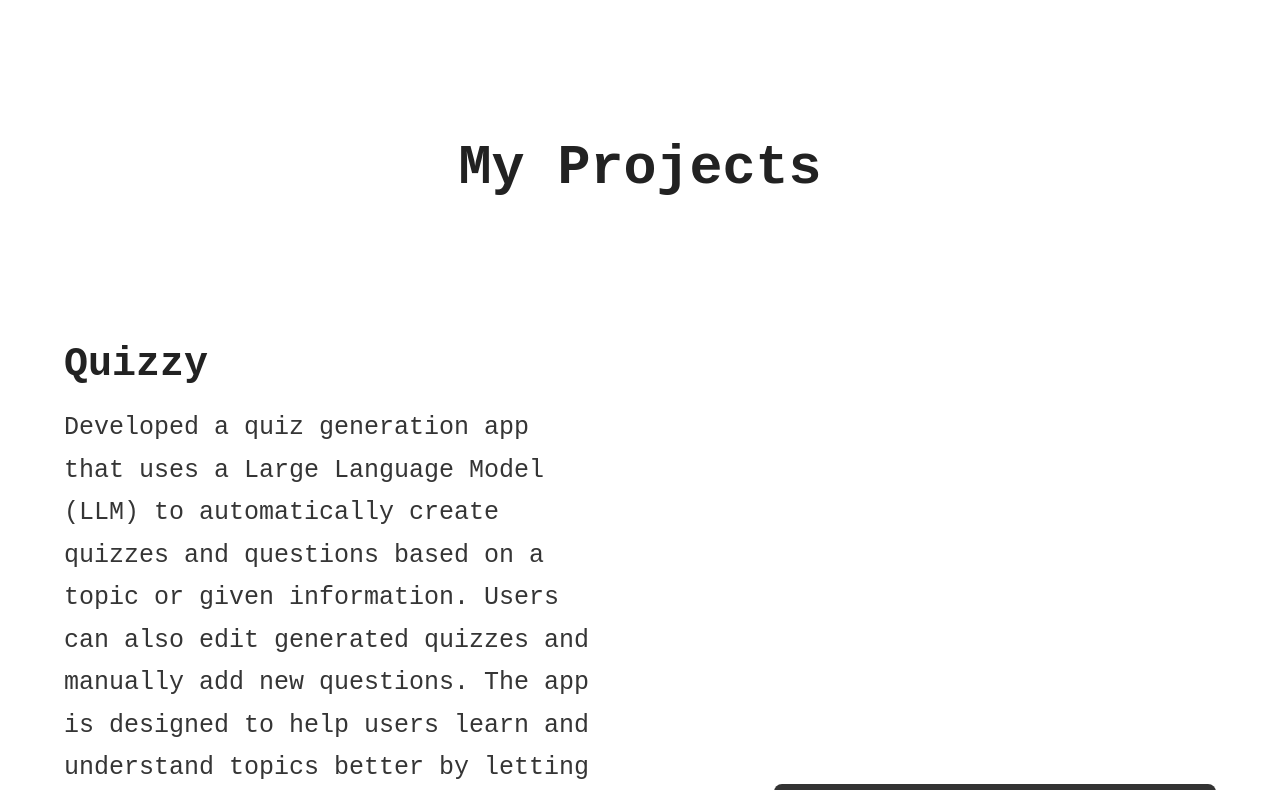
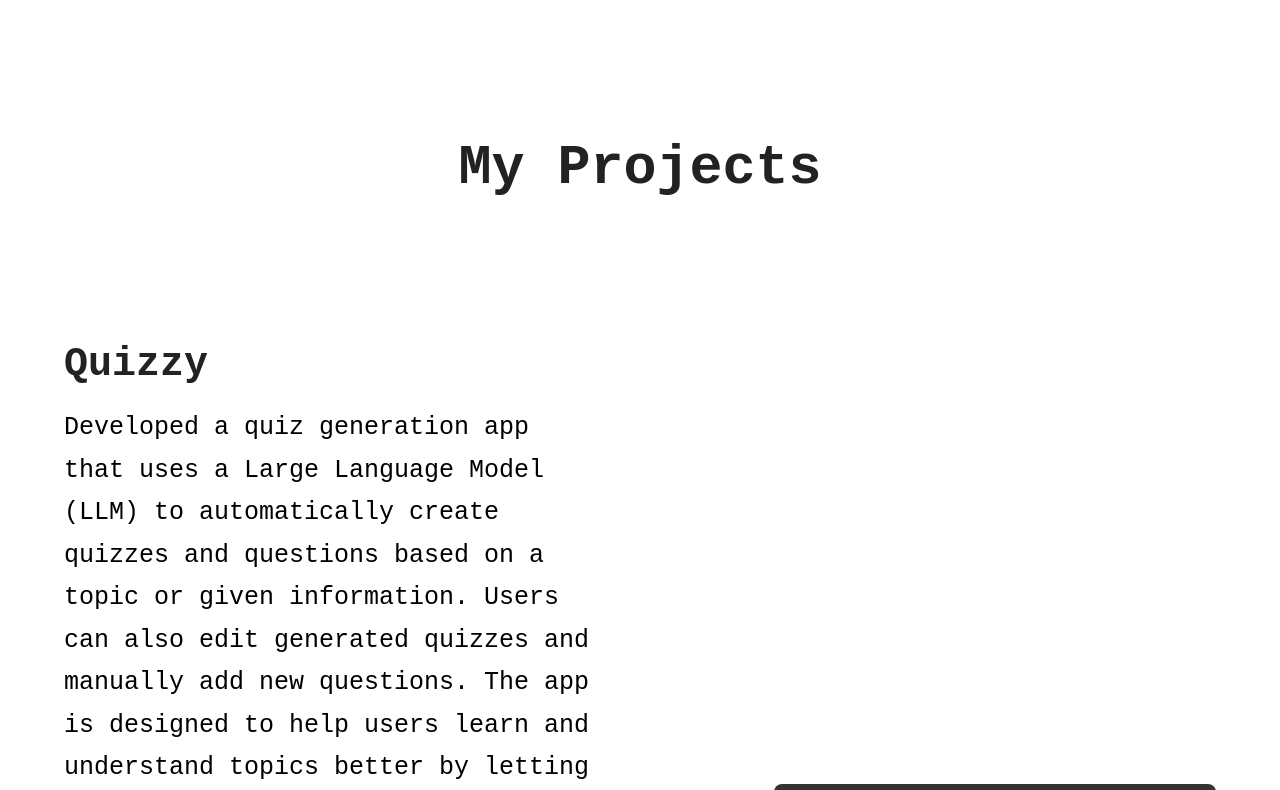
Before and after one commit to cruetto/PortfolioWebsite, a plain HTML site: page index.html in a window 1280 px wide. Shown: the part 2010-2800 px from the top of the page. Drawn offline with Linux system fonts and the light colour scheme; grey boxes are pictures that could not be loaded.

Commit message:
Text translation, image maxheight, text color

```diff
--- a/css/main.css
+++ b/css/main.css
@@ -37,7 +37,7 @@
     --lt-background-secondary-color: #f8f8f8; /* Slightly darker bg */
     --lt-background-header-color: rgba(253, 253, 253, 0.95); /* Header bg */
     --lt-background-border-color: #dddddd; /* Borders */
-    --lt-text-secondary-color: #353535; /* Grey text */
+    --lt-text-secondary-color: #000000; /* Grey text */
     --lt-shadow-color: rgba(0, 0, 0, 0.1); /* Lighter Shadow */
     --lt-button-bg-color: #f0f0f0; /* Button background */
 
--- a/css/projects.css
+++ b/css/projects.css
@@ -57,7 +57,10 @@ body.light-theme .ViewProject:hover::before { background: var(--lt-second-color)
 /* Common Media Styles (Image/Video) */
 article.Portfolio .Photo,
 article.Portfolio2 .Photo {
-    width: 100%; height: auto; max-height: 70vh; border-radius: 8px;
+    width: 100%;
+    height: auto;
+    /* max-height: 70vh;  */
+    border-radius: 8px;
     display: block; object-fit: cover; /* Or contain */
     /* Parallax transform applied by JS */
 }
--- a/index.html
+++ b/index.html
@@ -206,7 +206,7 @@
 
                 <div class="social-links">
                     <a href="https://www.facebook.com/OvcinikovasKonstantinas" class="fa fa-facebook" aria-label="Facebook Profile" target="_blank" rel="noopener noreferrer"></a>
-                    <a href="https://www.linkedin.com/in/konstantinas-ovčinikovas-75a36b281/" class="fa fa-linkedin" aria-label="LinkedIn Profile" target="_blank" rel="noopener noreferrer"></a>
+                    <a href="www.linkedin.com/in/konstantinasovčinikovas" class="fa fa-linkedin" aria-label="LinkedIn Profile" target="_blank" rel="noopener noreferrer"></a>
                 </div>
             </div>
         </address>
--- a/javascript/main.js
+++ b/javascript/main.js
@@ -13,7 +13,7 @@ document.addEventListener('DOMContentLoaded', () => {
         aboutTitle: { en: "About Me", lt: "Apie Mane" },
         aboutPhotoAlt: { en: "Headshot photo of Konstantinas Ovčinikovas", lt: "Konstantino Ovčinikovo portretinė nuotrauka" },
         aboutGreeting: { en: "Hello!", lt: "Sveiki!" },
-        aboutText: { en: `I am a fourth-year AI student in <a class="hyperlink" href="https://vilniustech.lt" target="_blank" rel="noopener noreferrer">Vilnius Tech</a> with a passion for programming and data. I have hands-on experience building web applications and am very skilled with Oracle SQL for database work. In my AI studies, I have completed projects in Deep Learning, Computer Vision, and Big Data. I am a friendly and hardworking person, excited to use my skills to help build amazing technology.`, lt: `Esu ketvirto kurso DI studentas <a class="hyperlink" href="https://vilniustech.lt" target="_blank" rel="noopener noreferrer">Vilniaus Tech</a> universitete. Domiuosi programavimu ir duomenimis. Esu kūręs interneto puslapių ir gerai moku Oracle SQL darbui su duomenų bazėmis. Studijuodamas DI, atlikau projektus apie gilųjį mokymąsi, kompiuterinį matymą ir didžiuosius duomenis. Esu draugiškas ir darbštus žmogus, noriu savo įgūdžius panaudoti kuriant įdomias technologijas.` },
+        aboutText: { en: `I am a fourth-year AI student in <a class="hyperlink" href="https://vilniustech.lt" target="_blank" rel="noopener noreferrer">Vilnius Tech</a> with a passion for programming and data. I have hands-on experience building web applications and am very skilled with Oracle SQL for database work. In my AI studies, I have completed projects in Deep Learning, Computer Vision, and Big Data. I am a friendly and hardworking person, excited to use my skills to help build amazing technology.`, lt: `Esu ketvirto kurso dirbtinio intelekto (DI) studentas <a class="hyperlink" href="https://vilniustech.lt" target="_blank" rel="noopener noreferrer">Vilniaus Tech</a> universitete. Domiuosi programavimu ir duomenimis. Turiu interneto puslapių kūrimo patirties ir gerai moku Oracle SQL, skirtą darbui su duomenų bazėmis. Studijuodamas DI, atlikau projektus, susijusius su giliuoju mokymusi, kompiuterine rega ir didžiaisiais duomenimis. Esu draugiškas ir darbštus, noriu savo įgūdžius panaudoti kurdamas įdomias technologijas.` },
 
         aboutHobbiesIntro: { en: "My Hobbies", lt: "Mano Pomėgiai:" },
         hobby1: { en: " Climbing/Bouldering", lt: " Laipiojimas/Boulderingas" },
@@ -25,10 +25,11 @@ document.addEventListener('DOMContentLoaded', () => {
         projectsTitle: { en: "My Projects", lt: "Mano Projektai" },
 
 
-        project0Name: { en: "Quizzy", lt: "Quizzy" },
-        project0Desc: { en: "Developed a quiz generation app that uses a Large Language Model (LLM) to automatically create quizzes and questions based on a topic or given information. Users can also edit generated quizzes and manually add new questions. The app is designed to help users learn and understand topics better by letting them answer questions generated by the LLM related to the content. It uses React for the frontend, Flask for the backend (handling logic and LLM), and MongoDB for the database.", lt: "Sukūriau viktorinų generavimo programėlę, kuri naudoja Didelį Kalbos Modelį (LLM) automatiškai sukurti viktorinas ir klausimus pagal temą ar pateiktą informaciją. Vartotojai taip pat gali redaguoti sugeneruotas viktorinas ir rankiniu būdu pridėti naujų klausimų. Programėlė skirta padėti vartotojams geriau mokytis ir suprasti temas, leidžiant jiems atsakyti į LLM sugeneruotus su turiniu susijusius klausimus. Ji naudoja React vartotojo sąsajai (frontend), Flask pagrindinei daliai (backend, tvarko logiką ir LLM) ir MongoDB duomenų bazei." },
-        project0Link: { en: "View Project Documentation", lt: "Peržiūrėti Projekto Dokumentaciją" },
-        project0VideoAlt: { en: "Demo video of Quizy (React app)", lt: "Quizzy demonstracinis vaizdo įrašas" },
+        project0Name: { "en": "Quizzy", "lt": "Quizzy" },
+        project0Desc: { "en": "Developed a quiz generation app that uses a Large Language Model (LLM) to automatically create quizzes and questions based on a topic or given information. Users can also edit generated quizzes and manually add new questions. The app is designed to help users learn and understand topics better by letting them answer questions generated by the LLM related to the content. It uses React for the frontend, Flask for the backend (handling logic and LLM), and MongoDB for the database.", "lt": "Sukurta viktorinų generavimo programėlė. Ji naudoja didelį kalbos modelį (LLM), kad automatiškai generuotų viktorinas ir klausimus pagal pasirinktą temą ar pateiktą informaciją. Vartotojai gali redaguoti sugeneruotas viktorinas ir pridėti naujų klausimų rankiniu būdu. Ši programėlė padeda vartotojams lengviau mokytis ir geriau suprasti temas, atsakant į LLM sugeneruotus klausimus. Programėlės vartotojo sąsajai (frontend) naudotas React, pagrindinei daliai (backend), kuri apdoroja logiką ir LLM, – Flask, o duomenų bazei – MongoDB." },
+        project0Link: { "en": "View Project Documentation", "lt": "Peržiūrėti projekto dokumentaciją" },
+        project0VideoAlt: { "en": "Demo video of Quizy (React app)", "lt": "Quizzy demonstracinis vaizdo įrašas (React programėlė)" },
+
 
         project1Name: { en: "C++ Vehicle Storage", lt: "C++ Transporto Priemonių Saugykla" },
         project1Desc: { en: "A storage system written in C++ for a course project. The system manages cars and motorcycles in containers, allowing modification of vehicle properties (brand, model, engine, cost). Key OOP concepts practiced: pointers, structures, and classes.", lt: "Saugyklos sistema parašyta C++ kalba kursiniam darbui. Sistema valdo automobilius ir motociklus konteineriuose, leidžia keisti kiekvienos transporto priemonės savybes (markę, modelį, variklio parametrus, kainą). Praktikuotos pagrindinės OOP koncepcijos: rodyklės, struktūros ir klasės." },
@@ -41,7 +42,7 @@ document.addEventListener('DOMContentLoaded', () => {
         project4ImageAlt: { en: "Matlab image analysis showing object recognition heatmaps", lt: "Matlab vaizdo analizė, rodanti objektų atpažinimo šilumos žemėlapius" },
 
         project5Name: { en: "Galaxy Classification Using Deep Learning", lt: "Automatinė Kačių Šėrykla (Arduino/CAD)" },
-        project5Desc: { en: "Developed a deep learning model to automatically classify galaxies by their shape (Elliptical, Spiral, etc.) from raw astronomical images. \nUtilized a ResNet50V2 architecture with transfer learning, followed by fine-tuning with a low learning rate to specialize the model for galactic structures. Implemented image augmentation (rotations, flips, zooms) to create a robust, generalized model. The highly imbalanced dataset was undersampled to ensure each class was represen`ted equally during training.The final model, trained on 224x224 images, achieved 76% accuracy on the unseen test set, successfully distinguishing between four distinct galaxy morphologies.", lt: "Padariau giluminio mokymosi modelį, kuris automatiškai atpažįsta galaktikų formas (elipsinės, spiralės ir pan.) iš paprastų astronominių nuotraukų. Naudojau ResNet50V2 tinklą su perkeltu mokymusi ir vėliau šiek tiek patobulinau su mažu mokymosi greičiu, kad modelis geriau suprastų galaktikas. Pridėjau nuotraukų keitimų (sukimai, apvertimai, priartinimai), kad modelis būtų tvirtesnis. Kadangi duomenų buvo labai nevienodai, sumažinau kai kurių klasių kiekį, kad visų būtų po lygiai. Modelis buvo mokytas su 224x224 dydžio paveikslėliais ir pasiekė 76% tikslumą su nematytomis nuotraukomis, atskirdamas keturias galaktikų rūšis." },
+        project5Desc: { en: "Developed a deep learning model to automatically classify galaxies by their shape (Elliptical, Spiral, etc.) from raw astronomical images. \nUtilized a ResNet50V2 architecture with transfer learning, followed by fine-tuning with a low learning rate to specialize the model for galactic structures. Implemented image augmentation (rotations, flips, zooms) to create a robust, generalized model. The highly imbalanced dataset was undersampled to ensure each class was represen`ted equally during training. The final model, trained on 224x224 images, achieved 76% accuracy on the unseen test set, successfully distinguishing between four distinct galaxy morphologies.", lt: "Padariau giluminio mokymosi modelį, kuris automatiškai atpažįsta galaktikų formas (pvz., elipsines, spiralines) iš astronominių nuotraukų. Naudojau ResNet50V2 tinklą su perkeltu mokymusi ir vėliau jį patobulinau, taikydamas mažą mokymosi greitį, kad modelis geriau atpažintų galaktikas. Siekiant padidinti modelio patikimumą, naudojau nuotraukų keitimus (sukimus, apvertimus, priartinimus). Kadangi duomenų pasiskirstymas buvo nevienodas, sumažinau kai kurių klasių nuotraukų skaičių, siekiant užtikrinti vienodą pasiskirstymą. Modelis buvo apmokytas su 224x224 dydžio paveikslėliais ir pasiekė 76 % tikslumą atpažįstant keturias galaktikų rūšis iš nematytų nuotraukų." },
         project5Link: { en: "View Related Files on GitHub", lt: "Peržiūrėti Susijusius Failus GitHub" },
         project5ImageAlt: { en: "Photo of the assembled 3D-printed automatic cat feeder prototype", lt: "Surinktos 3D spausdintos automatinės kačių šėryklos prototipo nuotrauka" },
 
```
